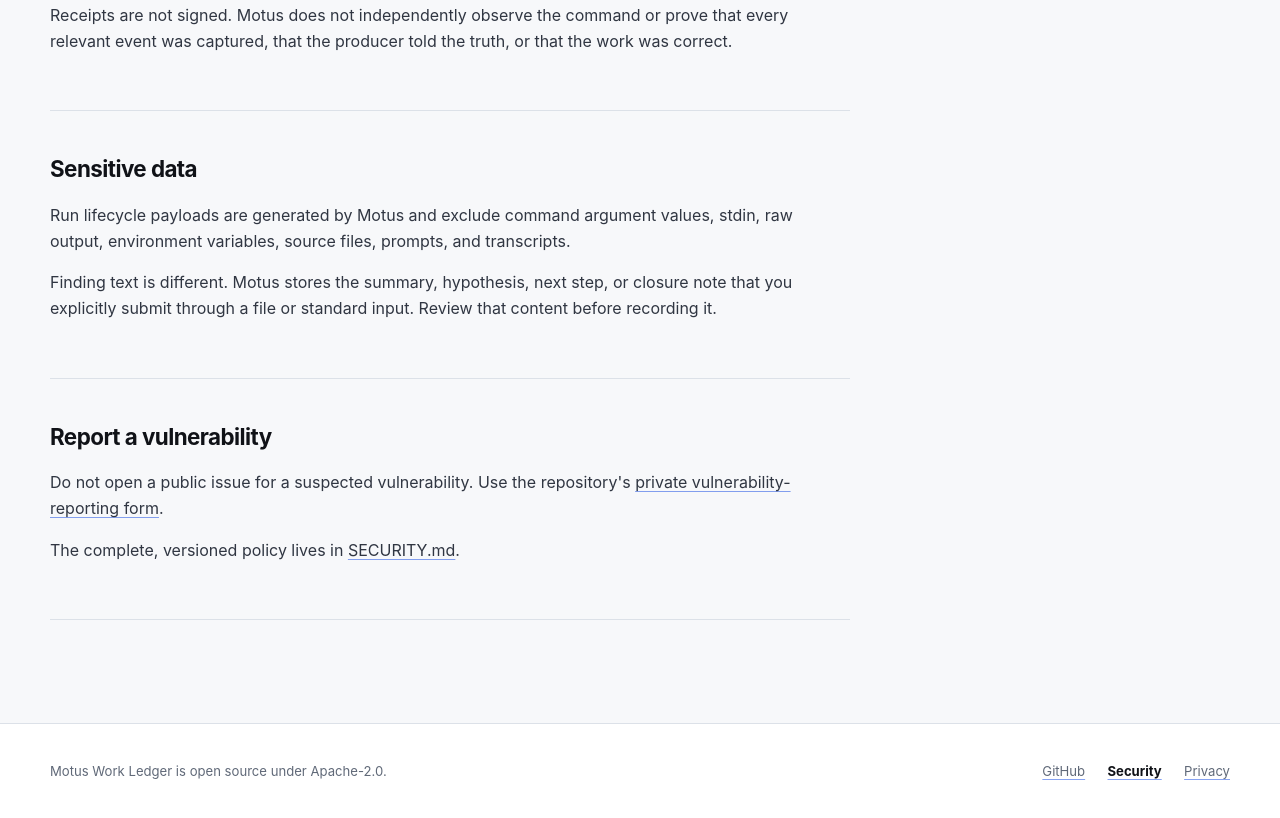
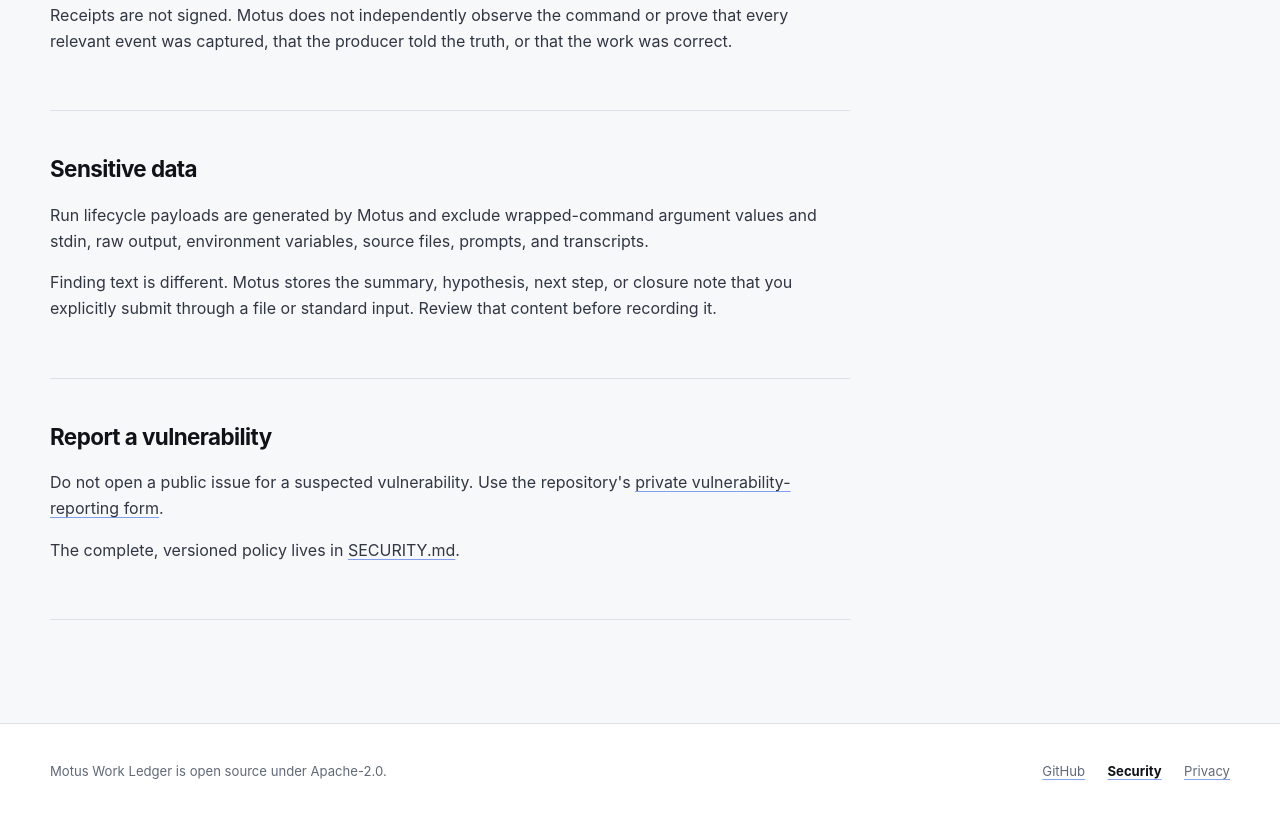
Before and after one commit to motus-os/work-ledger-site, a website: page site/security.html in a window 1280 px wide. Shown: the part 994-1812 px from the top of the page. Drawn offline with Linux system fonts and the light colour scheme.

Commit message:
Clarify the recorded input boundary

```diff
--- a/site/security.html
+++ b/site/security.html
@@ -58,7 +58,7 @@
 
       <section aria-labelledby="data-title">
         <h2 id="data-title">Sensitive data</h2>
-        <p>Run lifecycle payloads are generated by Motus and exclude command argument values, stdin, raw output, environment variables, source files, prompts, and transcripts.</p>
+        <p>Run lifecycle payloads are generated by Motus and exclude wrapped-command argument values and stdin, raw output, environment variables, source files, prompts, and transcripts.</p>
         <p>Finding text is different. Motus stores the summary, hypothesis, next step, or closure note that you explicitly submit through a file or standard input. Review that content before recording it.</p>
       </section>
 
```
Also changed, not shown: site/privacy.html (+1 -1 lines).
